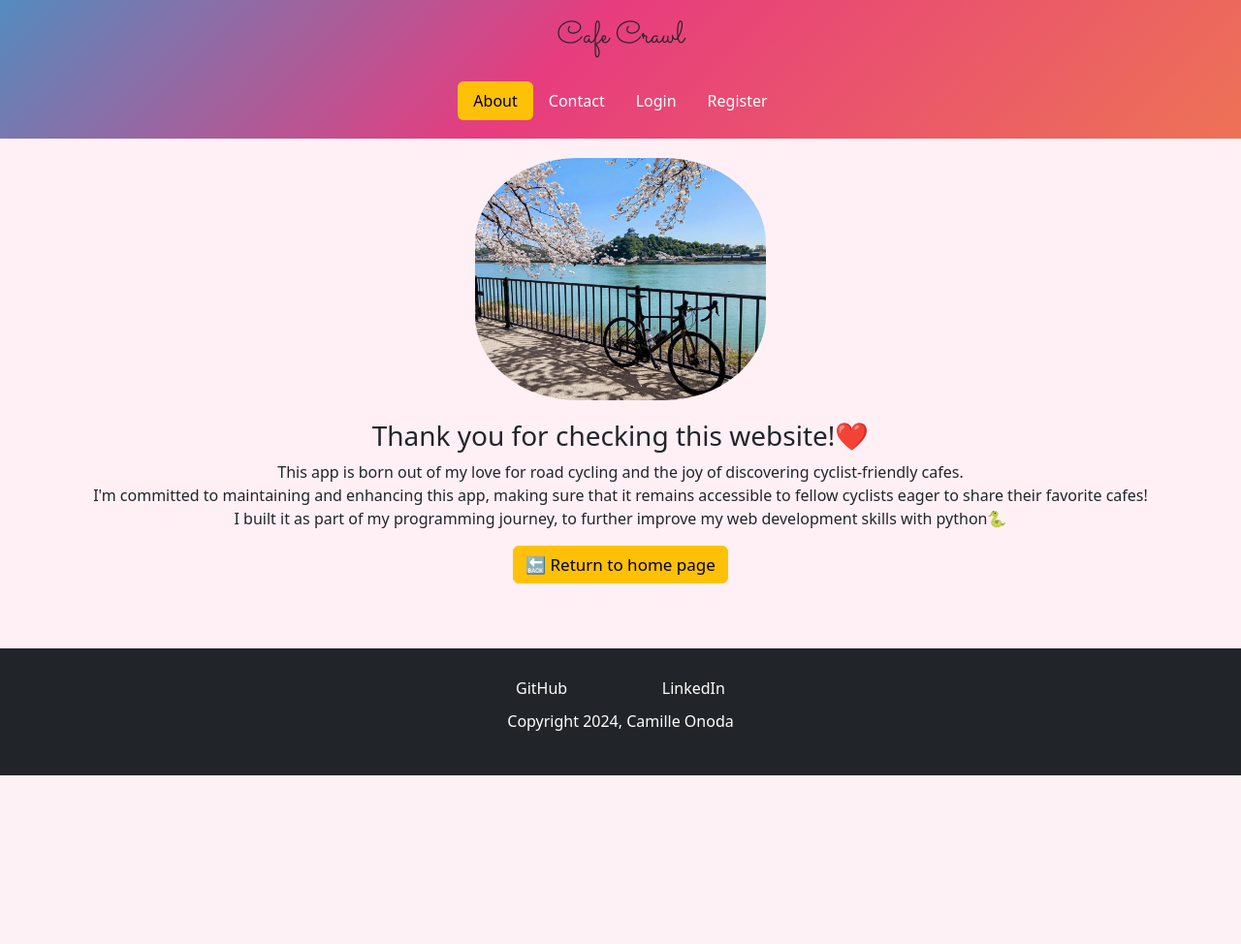
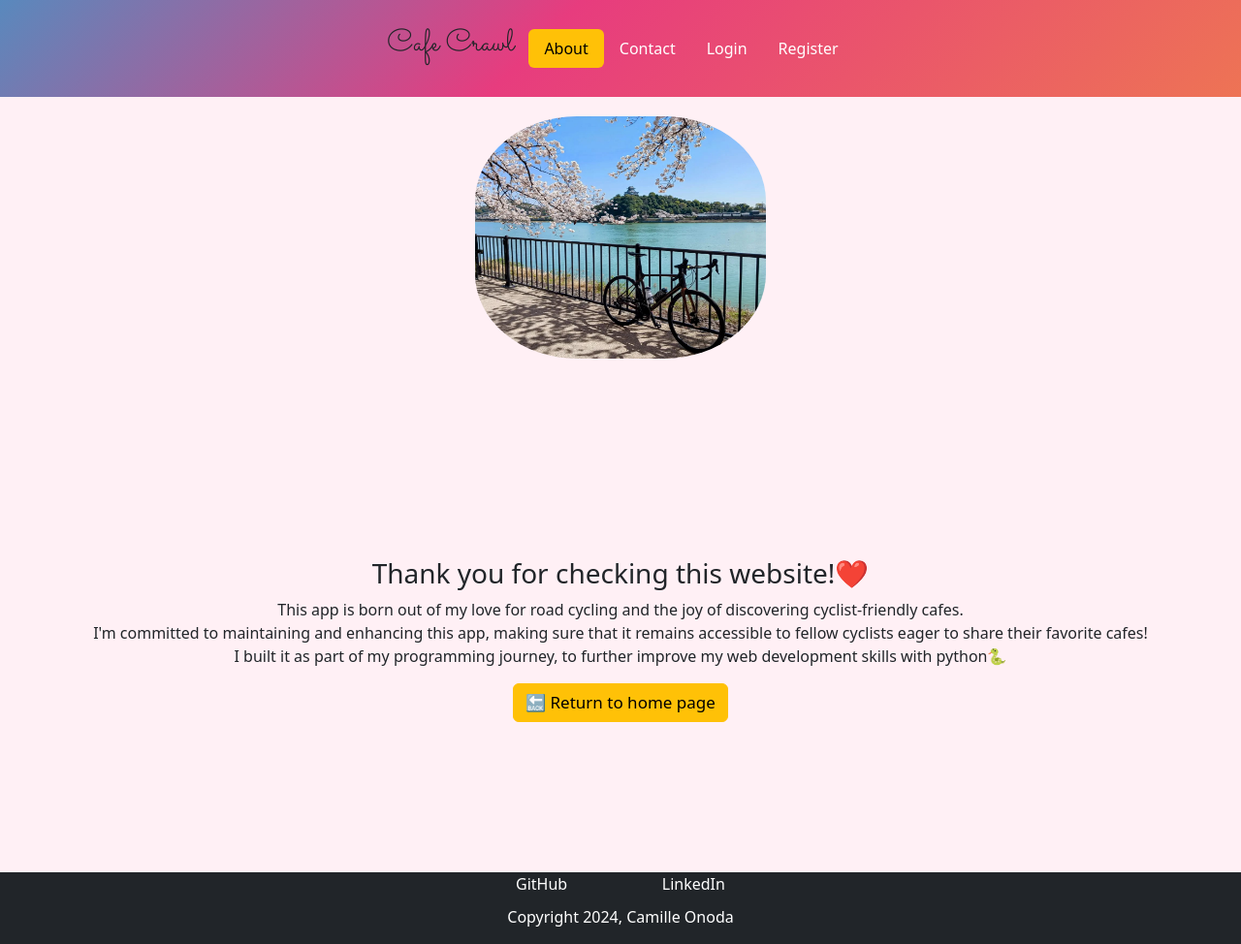
Before and after one commit to CamilleOnoda/Coffee-wifi-collection, a Flask app: page /about in a window 1280 px wide. Shown: the whole page at 97% size. Before the commit the page ends 800 px from the top, so only its background shows below. Run offline with Flask 3, Linux system fonts and the light colour scheme; some libraries are stand-ins or nearby versions.

Commit message:
Change the body, header and footer to display flex

```diff
--- a/static/css/styles.css
+++ b/static/css/styles.css
@@ -4,24 +4,28 @@
 
 body {
   min-height: 100vh;
-  display: grid;
+  display: flex;
+  flex-direction: column;
+  justify-content: space-between;
 }
 
 header {
   background: linear-gradient(-45deg, #ee7752, #e73c7e, #23a6d5, #23d5ab);
   background-size: 180% 180%;
   animation: gradient-animation 15s ease infinite;
-  display: grid;
-  align-content: space-evenly;
+  display: flex;
   align-items: center;
-  justify-items: center;
+  justify-content: center;
+  flex-wrap: wrap;
+  gap: 15px;
+  height: 100px;
+
 }
 
 footer {
-  display: grid;
-  align-content: space-evenly;
+  display: flex;
   align-items: center;
-  justify-items: center;
+  justify-content: center;
   background-color:#212529;
 }
 
@@ -48,6 +52,8 @@ h1 {
   align-items: center;
   padding-top: 20px;
   background-color: lavenderblush;
+  height: 100vh;
+  justify-content: center;
 }
 
 /*Header*/
@@ -100,6 +106,7 @@ img {
   width: 300px;
   height: 250px;
   border-radius: 35%;
+  margin-bottom: 40px;
 }
 
 #about-text {
```
